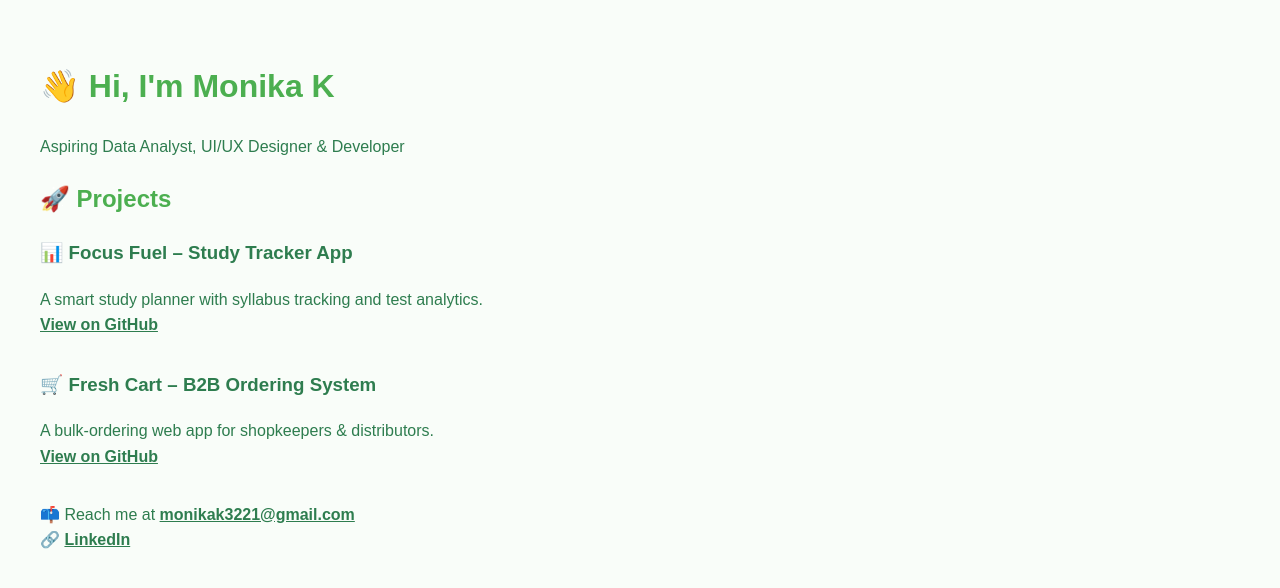
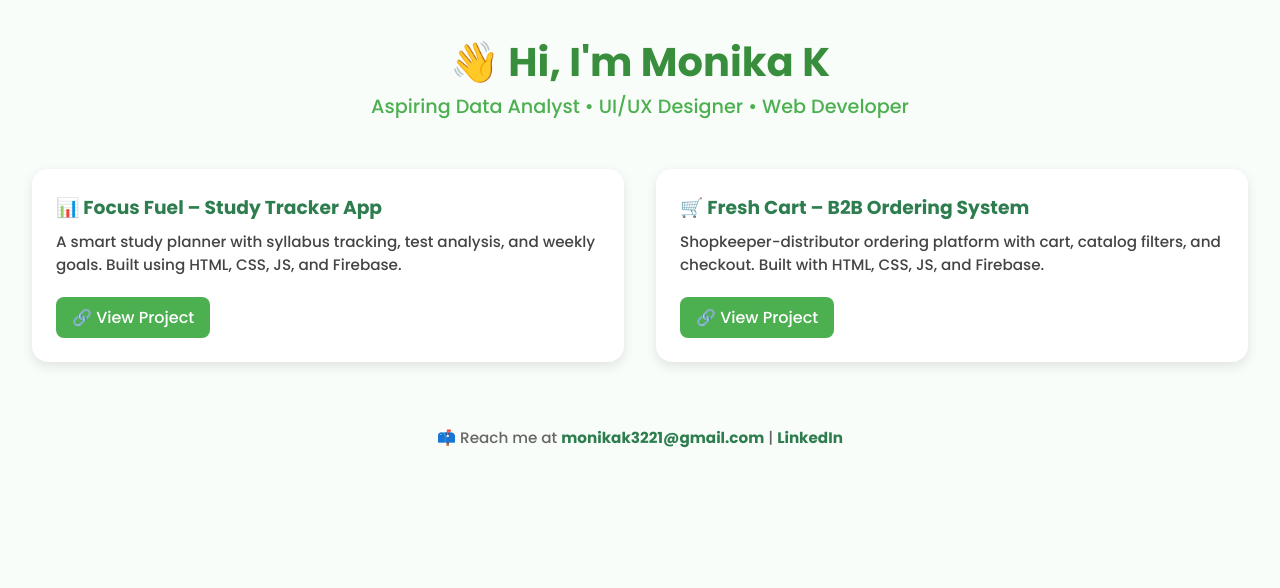
Before and after one commit to monikak2004/Monikak, a plain HTML site: page index.html in a window 1280 px wide. Drawn offline with Linux system fonts and the light colour scheme.

Commit message:
Update index.html

```diff
--- a/index.html
+++ b/index.html
@@ -2,48 +2,103 @@
 <html lang="en">
 <head>
   <meta charset="UTF-8" />
-  <meta name="viewport" content="width=device-width, initial-scale=1.0"/>
+  <meta name="viewport" content="width=device-width, initial-scale=1.0" />
   <title>Monika K – Portfolio</title>
+  <link href="https://fonts.googleapis.com/css2?family=Poppins:wght@300;500;700&display=swap" rel="stylesheet">
   <style>
+    * {
+      margin: 0;
+      padding: 0;
+      box-sizing: border-box;
+      font-family: 'Poppins', sans-serif;
+    }
     body {
-      font-family: Arial, sans-serif;
       background-color: #f9fdf9;
       color: #2e7d4f;
       padding: 2rem;
-      line-height: 1.6;
     }
-    h1, h2 {
+    header {
+      text-align: center;
+      margin-bottom: 3rem;
+    }
+    h1 {
+      font-size: 2.5rem;
+      color: #388e3c;
+    }
+    p.subtitle {
+      font-size: 1.2rem;
       color: #4caf50;
     }
-    .project {
-      margin-bottom: 2rem;
+    .projects {
+      display: grid;
+      grid-template-columns: repeat(auto-fit, minmax(280px, 1fr));
+      gap: 2rem;
+      margin-top: 2rem;
     }
-    a {
+    .card {
+      background: white;
+      border-radius: 16px;
+      padding: 1.5rem;
+      box-shadow: 0 4px 12px rgba(0,0,0,0.1);
+      transition: transform 0.2s;
+    }
+    .card:hover {
+      transform: scale(1.03);
+    }
+    .card h3 {
+      color: #2e7d4f;
+      margin-bottom: 0.5rem;
+    }
+    .card p {
+      font-size: 0.95rem;
+      color: #444;
+      margin-bottom: 0.8rem;
+    }
+    .card a {
+      display: inline-block;
+      margin-top: 0.5rem;
+      color: #ffffff;
+      background-color: #4caf50;
+      padding: 0.5rem 1rem;
+      border-radius: 8px;
+      text-decoration: none;
+      font-weight: 500;
+    }
+    footer {
+      margin-top: 4rem;
+      text-align: center;
+      font-size: 0.95rem;
+      color: #666;
+    }
+    footer a {
       color: #2e7d4f;
       font-weight: bold;
+      text-decoration: none;
     }
   </style>
 </head>
 <body>
-  <h1>👋 Hi, I'm Monika K</h1>
-  <p>Aspiring Data Analyst, UI/UX Designer & Developer</p>
+  <header>
+    <h1>👋 Hi, I'm Monika K</h1>
+    <p class="subtitle">Aspiring Data Analyst • UI/UX Designer • Web Developer</p>
+  </header>
 
-  <h2>🚀 Projects</h2>
+  <section class="projects">
+    <div class="card">
+      <h3>📊 Focus Fuel – Study Tracker App</h3>
+      <p>A smart study planner with syllabus tracking, test analysis, and weekly goals. Built using HTML, CSS, JS, and Firebase.</p>
+      <a href="https://github.com/Monikak2004/focus-fuel" target="_blank">🔗 View Project</a>
+    </div>
+    <div class="card">
+      <h3>🛒 Fresh Cart – B2B Ordering System</h3>
+      <p>Shopkeeper-distributor ordering platform with cart, catalog filters, and checkout. Built with HTML, CSS, JS, and Firebase.</p>
+      <a href="https://github.com/Monikak2004/fresh-cart" target="_blank">🔗 View Project</a>
+    </div>
+  </section>
 
-  <div class="project">
-    <h3>📊 Focus Fuel – Study Tracker App</h3>
-    <p>A smart study planner with syllabus tracking and test analytics.<br>
-    <a href="https://github.com/Monikak2004/focus-fuel" target="_blank">View on GitHub</a></p>
-  </div>
-
-  <div class="project">
-    <h3>🛒 Fresh Cart – B2B Ordering System</h3>
-    <p>A bulk-ordering web app for shopkeepers & distributors.<br>
-    <a href="https://github.com/Monikak2004/fresh-cart" target="_blank">View on GitHub</a></p>
-  </div>
-
-  <p>📫 Reach me at <a href="mailto:monikak3221@gmail.com">monikak3221@gmail.com</a><br>
-     🔗 <a href="https://www.linkedin.com/in/monika-k-6a7643288/" target="_blank">LinkedIn</a>
-  </p>
+  <footer>
+    📫 Reach me at <a href="mailto:monikak3221@gmail.com">monikak3221@gmail.com</a> |
+    <a href="https://www.linkedin.com/in/monika-k-6a7643288/" target="_blank">LinkedIn</a>
+  </footer>
 </body>
 </html>
```
